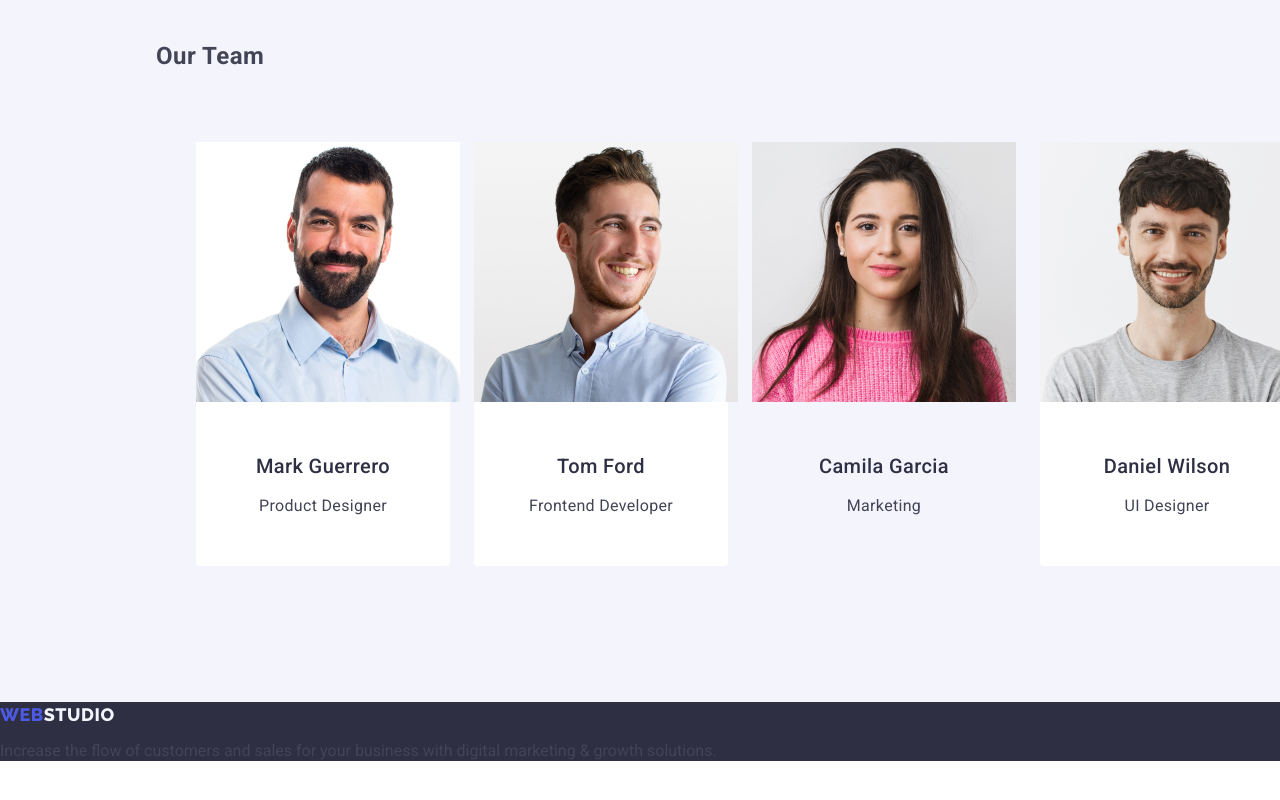
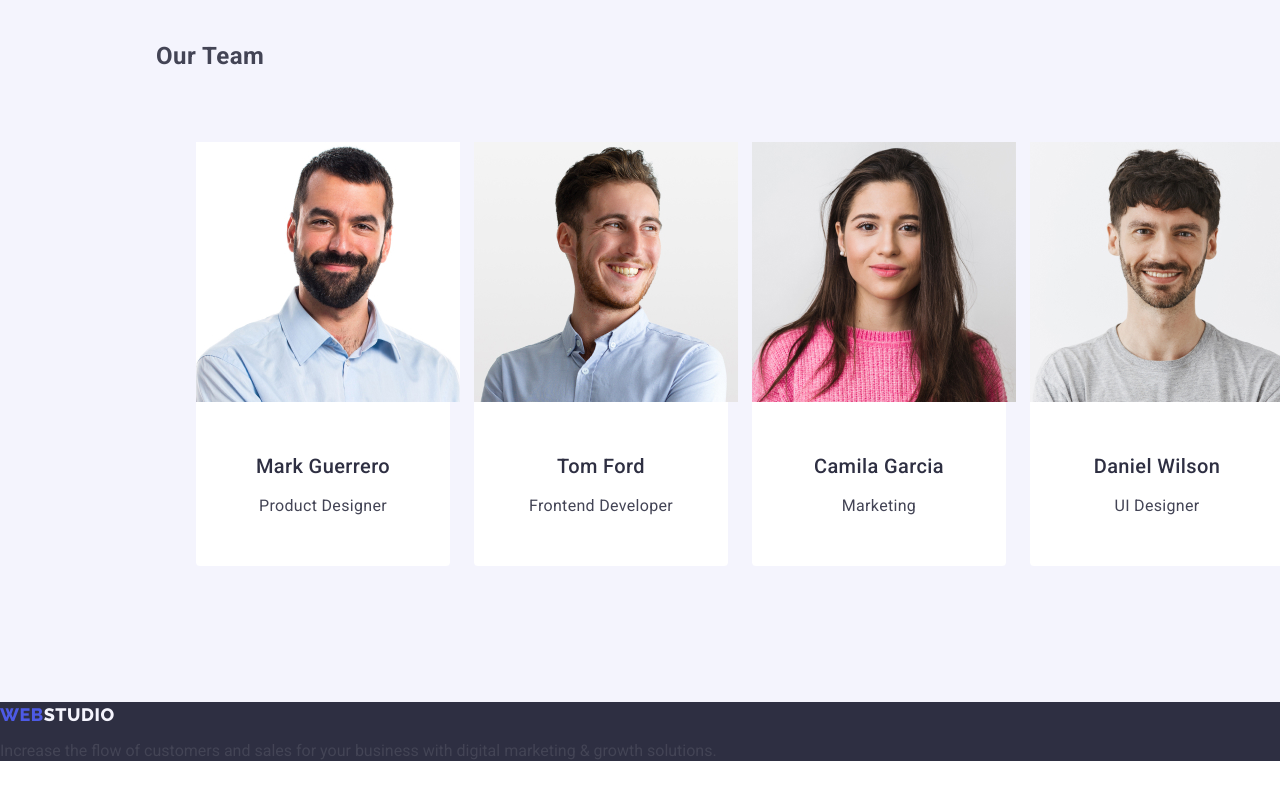
Before and after one commit to ArtemGit1/goit-markup-hw-03, a plain HTML site: page index.html in a window 1280 px wide. Shown: the part 1724-2524 px from the top of the page. Drawn offline with Linux system fonts and the light colour scheme.

Commit message:
Update index.html

```diff
--- a/index.html
+++ b/index.html
@@ -94,7 +94,7 @@
                             <p class="section-two-list-p section-four-list-p">Frontend Developer</p>
                         </div>
                     </li>
-                    <li>
+                    <li class="section-fout-list-one">
                         <img src="./images/Camilla.jpg" alt="Camilla" width = 264>
                         <div class="sec-four-worker">
                             <h3 class="section-two-list-h section-four-list-h3">Camila Garcia</h3>
```
